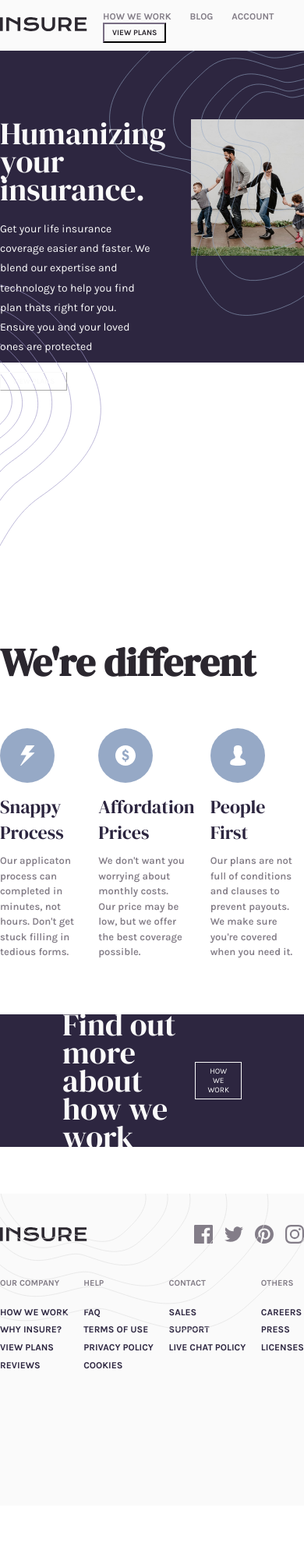
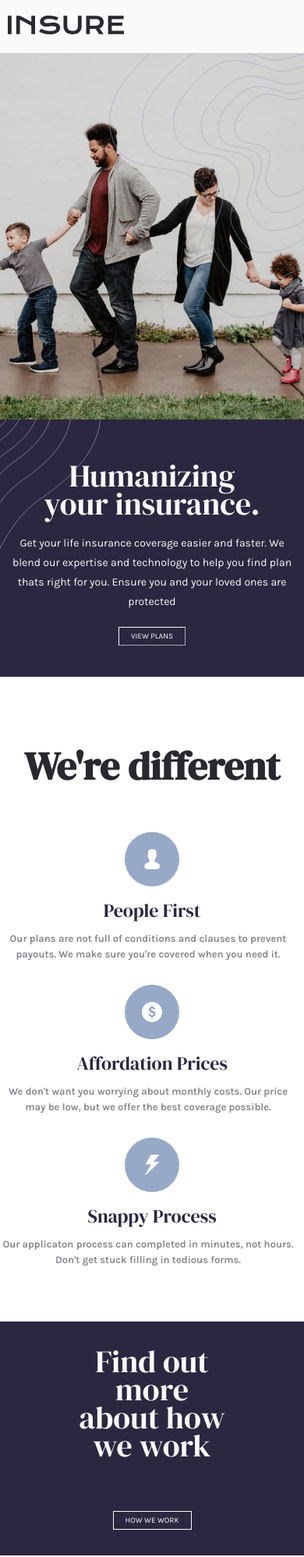
Before and after one commit to emmanuelcodezlab/insure-landing-page-master, a plain HTML site: page index.html in a window 390 px wide. Shown: the top 1997 px of the page at 78% size. Before the commit the page ends 1931 px from the top, so only its background shows below. Drawn offline with Linux system fonts and the light colour scheme.

Commit message:
initial commit - mobile change

```diff
--- a/css/index.css
+++ b/css/index.css
@@ -118,7 +118,7 @@ header {
   position: relative;
 
   .left-display {
-    width: 50%;
+    width: 100%;
 
     h1 {
       font-family: "DM Serif Display", sans-serif;
@@ -159,7 +159,7 @@ header {
   }
 
   .right-display {
-    width: 50%;
+    width: 100%;
 
     img {
       width: 100%;
@@ -276,17 +276,13 @@ img {
   }
 }
 
-
-
 .how-we-work {
   position: relative;
-
 
   background-color: #2d2640;
   height: 170px;
   margin-top: 60px;
   padding-inline: 80px;
-
 
   display: flex;
   justify-content: space-between;
@@ -323,12 +319,8 @@ footer {
   z-index: 2;
 
   background-color: #fafafa;
-  height: 400px;
+  height: 300px;
   margin-top: 60px;
-
-  hr {
-    padding-top: 50px;
-  }
 }
 
 .footer-cont {
@@ -350,43 +342,31 @@ footer {
   }
 }
 
-
 .info {
   display: flex;
   justify-content: center;
   align-items: center;
   gap: 15px;
+  cursor: pointer;
+  transition: 0.3s ease-in;
+
+  /* img {
+    &:hover {
+
+    }
+  } */
 }
 
-
-
-
-
-
-
-
-
-
-
-
-
 /* sopport footer */
-
 
 .supports-cont {
   display: flex;
   justify-content: space-between;
-
 }
-
-
-
-
-
 
 .supports {
   a {
-display: flex;
+    display: block;
     text-decoration: none;
     line-height: 1.9;
     color: #2d2640;
@@ -394,7 +374,6 @@ font-size: 12px;
     font-weight: bold;
     cursor: pointer;
     transition: 0.5s ease;
-
 
     &:hover {
       text-decoration: underline;
@@ -407,5 +386,90 @@ text-decoration: underline;
     font-weight: bold;
     margin-bottom: 20px;
   }
+}
 
+/* MOBILE */
+@media screen and (max-width: 480px) {
+  .left-display {
+    width: 100% !important;
+    padding-inline: 10px;
+    padding-bottom: 40px;
+
+    text-align: center;
   }
+
+  .right-display {
+    /* padding-: 10px; */
+
+    img {
+      width: 100%;
+    }
+  }
+
+  .features-section {
+    margin-top: 10px;
+  }
+
+  .sub-header {
+    text-align: center;
+    margin-top: 80px;
+  }
+
+  .links {
+    display: none;
+  }
+
+  header {
+    padding-inline: 10px;
+  }
+
+  .links-container {
+    padding: 20px 0px;
+
+    img {
+      width: 150px;
+    }
+  }
+
+  .flex-hero {
+    flex-direction: column-reverse;
+    padding-top: 0px;
+  }
+
+  .hero {
+    height: fit-content;
+  }
+
+  .features-cont {
+    flex-direction: column-reverse;
+    text-align: center;
+  }
+
+  .how-we-work {
+    /* margin-inline: 10px; */
+    height: 300px;
+    text-align: center;
+    flex-direction: column;
+    justify-content: space-around;
+  }
+
+  .footer-cont {
+    flex-direction: column;
+    gap: 25px;
+  }
+
+  .supports-cont {
+    flex-direction: column;
+    text-align: center;
+    align-items: center;
+    justify-content: center;
+  }
+
+  .supports {
+    a {
+      /* display: inline-block; */
+      text-align: center;
+      width: 100% !important;
+    }
+  }
+}
--- a/index.html
+++ b/index.html
@@ -30,7 +30,6 @@
 
         <div class="flex-hero max-cont">
           <div class="left-display">
-            <!-- <div class="left"> -->
             <h1>Humanizing<br />your insurance.</h1>
             <p>
               Get your life insurance coverage easier and faster. We blend our
@@ -38,7 +37,6 @@
               you. Ensure you and your loved ones are protected
             </p>
             <a href="viewplan.html"><button>VIEW PLANS</button></a>
-            <!-- </div> -->
             </div>
 
           <div class="right-display">
@@ -102,17 +100,16 @@
       </section>
 
       <section class="how-we-work max-cont">
-
-
-
         <div class="hww">
-          <h1>Find out more <br> about how we work</h1>
+          <h1>
+            Find out more <br />
+            about how we work
+          </h1>
         </div>
 
         <nav>
           <a href="how-we-work.html"><button>HOW WE WORK</button></a>
         </nav>
-
       </section>
 
       <footer>
```
Lines whose indentation alone changed are shown as unchanged.
